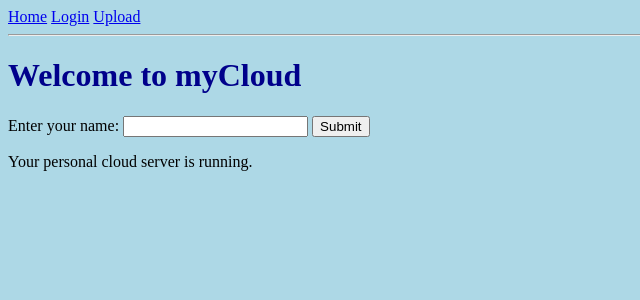
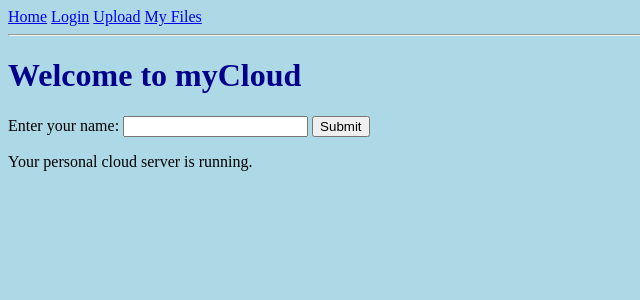
Before and after one commit to nikunjmundhra/myCloud, a Flask app: page / in a window 1280 px wide. Shown: the top 300 px of the page, without its empty margins (0-640 px from the left). Run offline with Flask 3, Linux system fonts and the light colour scheme.

Commit message:
Add My Files page with dynamic file listing

```diff
--- a/app/routes.py
+++ b/app/routes.py
@@ -45,3 +45,17 @@ def upload():
         "upload.html",
         title="upload"
     )
+
+@app.route("/files")
+def files():
+    files=os.listdir("uploads")
+    correctfiles=[]
+    for file in files:
+        if file==".gitkeep":
+            continue
+        correctfiles.append(file)
+    return render_template(
+            "files.html",
+            files=correctfiles,
+            title="My Files"
+        )
--- a/app/templates/base.html
+++ b/app/templates/base.html
@@ -11,6 +11,7 @@
         <a href="{{ url_for('home') }}">Home</a>
         <a href="{{ url_for('login')}}">Login</a>
         <a href="{{ url_for('upload')}}">Upload</a>
+        <a href="{{ url_for('files')}}"> My Files</a>
     </nav>
     <hr>
     {% block content %}
```
Also changed, not shown: app/templates/files.html (added, +10 -0 lines).
